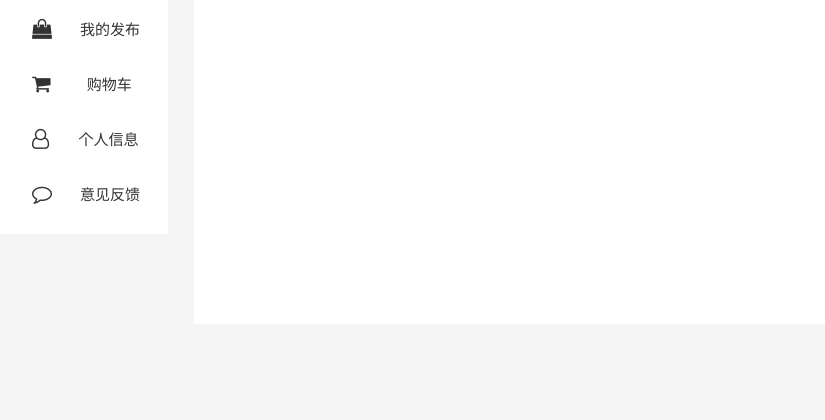
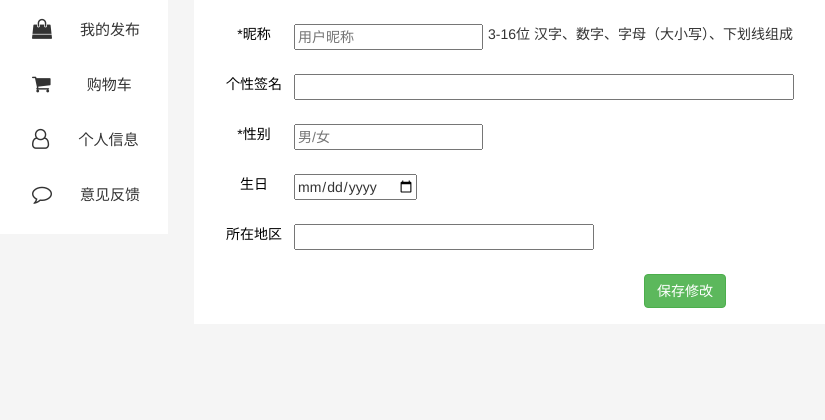
Before and after one commit to alice5426/-, a Django app: template app/templates/user_center.html in a window 1280 px wide. Shown: the part 236-656 px from the top of the page, without its empty margins (66-891 px from the left). Run offline with Django 3.2, Linux system fonts and the light colour scheme; the template is opened without the code that fills it: most values are stand-ins (such as "Sample title", 1, 10 or a date in 2020); grey boxes marked "Sample" are stand-in pictures; some libraries are stand-ins or nearby versions.

Commit message:
Update user_center.html

```diff
--- a/app/templates/user_center.html
+++ b/app/templates/user_center.html
@@ -274,9 +274,9 @@
 <script type="text/javascript">
     $(document).ready(function () {
         $('#show_1').hide();
-        $('#show_3').hide();
+        $('#show_2').hide();
         $('#show_4').hide();
-        $('#show_2').show();
+        $('#show_3').show();
         $('#fun_1').click(function () {
             $('#show_2').hide();
             $('#show_3').hide();
```
